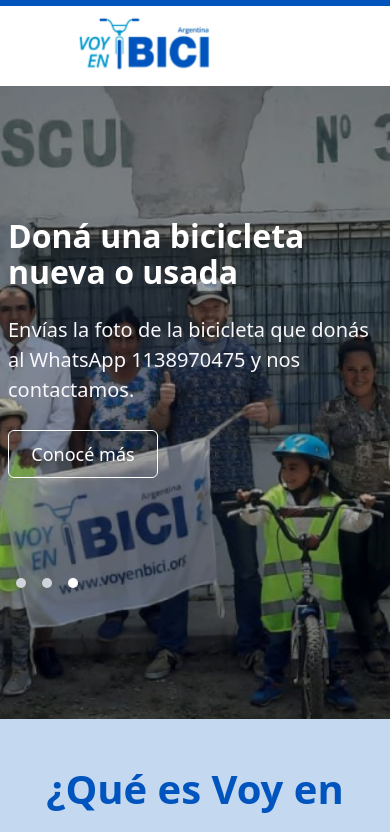
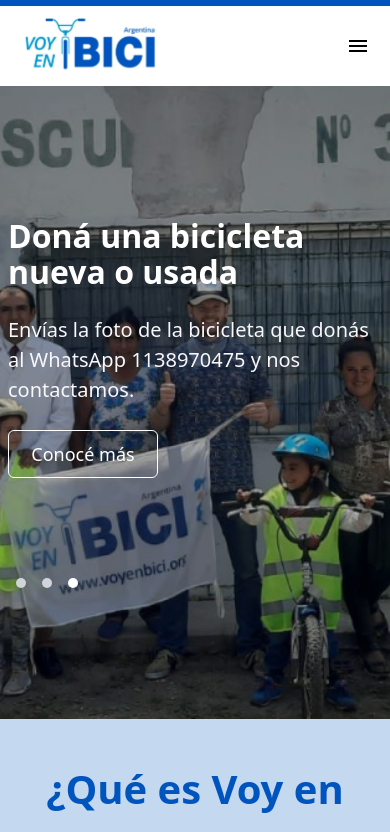
Before and after one commit to santiclfriedrich/voyenbici, a React (Vite) app: page / in a window 390 px wide. Shown: the top 832 px of the page. Built offline with nearby package versions, Linux system fonts and the light colour scheme.

Commit message:
mobile menu finished

```diff
--- a/src/components/UI/Header.jsx
+++ b/src/components/UI/Header.jsx
@@ -1,8 +1,6 @@
 import { useState } from "react";
 import { Link as ScrollLink } from "react-scroll";
-import { Link } from 'react-router-dom'
-
-
+import { Link } from "react-router-dom";
 
 function Header() {
   // Define state to track the active link
@@ -12,55 +10,38 @@
   // Function to handle click events on links
   const handleLinkClick = (index) => {
     setActiveLink(index);
+    setMobileMenuVisible(false);
   };
-
 
   const toggleMobileMenu = () => {
     setMobileMenuVisible(!mobileMenuVisible);
   };
 
   return (
-    <header className="w-full h-[86px] bg-white z-50 sticky top-0 border-t-6 border-[#0054BE] px-[74px] flex items-center justify-between">
-      <Link
-        to={'/'}
-        onClick={() => handleLinkClick(-1)}
-      >
-      <img src="/logo-voy-en-bici.svg" alt="logo" />
+    <header className="w-full h-[86px] bg-white z-50 sticky top-0 border-t-6 border-[#0054BE] px-[20px] lg:px-[74px] flex items-center justify-between">
+      <Link to={"/"} onClick={() => handleLinkClick(-1)}>
+        <img src="/logo-voy-en-bici.svg" alt="logo" />
       </Link>
       <button
         className="lg:hidden focus:outline-none"
         onClick={toggleMobileMenu}
       >
         <svg
-          className={`w-6 h-6 text-[#0054BE] ${mobileMenuVisible ? 'hidden' : 'block'}`}
           xmlns="http://www.w3.org/2000/svg"
-          fill="none"
-          viewBox="0 0 24 24"
+          height="24"
+          viewBox="0 -960 960 960"
+          width="24"
         >
-          <path
-            strokeLinecap="round"
-            strokeLinejoin="round"
-            strokeWidth="2"
-            d="M4 6h16M4 12h16M4 18h16"
-          />
-        </svg>
-        <svg
-          className={`w-6 h-6 text-[#0054BE] ${mobileMenuVisible ? 'block' : 'hidden'}`}
-          xmlns="http://www.w3.org/2000/svg"
-          fill="none"
-          viewBox="0 0 24 24"
-        >
-          <path
-            strokeLinecap="round"
-            strokeLinejoin="round"
-            strokeWidth="2"
-            d="M6 18L18 6M6 6l12 12"
-          />
+          <path d="M120-240v-80h720v80H120Zm0-200v-80h720v80H120Zm0-200v-80h720v80H120Z" />
         </svg>
       </button>
 
-      <nav className={`flex items-center list-none text-lg lg:flex ${mobileMenuVisible ? 'block' : 'hidden'}`}>
-        <li className="mr-10">
+      <nav
+        className={`flex items-center list-none text-lg lg:flex ${
+          mobileMenuVisible ? "flex flex-col pt-10 gap-10 items-center w-full absolute h-[100vh] left-0 top-[80px] bg-[#FFF] border-t-[#0054be]" : "hidden"
+        }`}
+      >
+        <li className={`${mobileMenuVisible ? 'w-[100%] text-center' : 'mr-10'}`}>
           <Link
             to="/mision"
             onClick={() => handleLinkClick(0)}
@@ -75,7 +56,7 @@
             Misión
           </Link>
         </li>
-        <li className="mr-10">
+        <li className={`${mobileMenuVisible ? 'w-[100%] text-center' : 'mr-10'}`}>
           <Link
             to="/logros"
             onClick={() => handleLinkClick(1)}
@@ -90,7 +71,7 @@
             Logros
           </Link>
         </li>
-        <li className="mr-10">
+        <li className={`${mobileMenuVisible ? 'w-[100%] text-center' : 'mr-10'}`}>
           <Link
             to="/involucrate"
             onClick={() => handleLinkClick(2)}
@@ -105,7 +86,7 @@
             ¿Cómo puedo involucrarme?
           </Link>
         </li>
-        <li className="mr-10">
+        <li className={`${mobileMenuVisible ? 'w-[100%] text-center' : 'mr-10'}`}>
           <ScrollLink
             to="contact"
             onClick={() => handleLinkClick(3)}
@@ -120,8 +101,11 @@
             Contactanos
           </ScrollLink>
         </li>
-        <li className="mr-10">
-          <Link to="/dona" className="inline-flex bg-[#0054BE] text-white py-[10px] px-[24px] rounded-[6px] text-[18px] w-auto h-[48px] gap-2">
+        <li className={`${mobileMenuVisible ? 'w-[100%] text-center' : 'mr-10'}`} onClick={() => setMobileMenuVisible(false)}>
+          <Link
+            to="/dona"
+            className="inline-flex bg-[#0054BE] text-white py-[10px] px-[24px] rounded-[6px] text-[18px] w-auto h-[48px] gap-2"
+          >
             Doná Ahora
           </Link>
         </li>
```
Also changed, not shown: src/assets/svgs/menu--hamburguer.svg (added).
